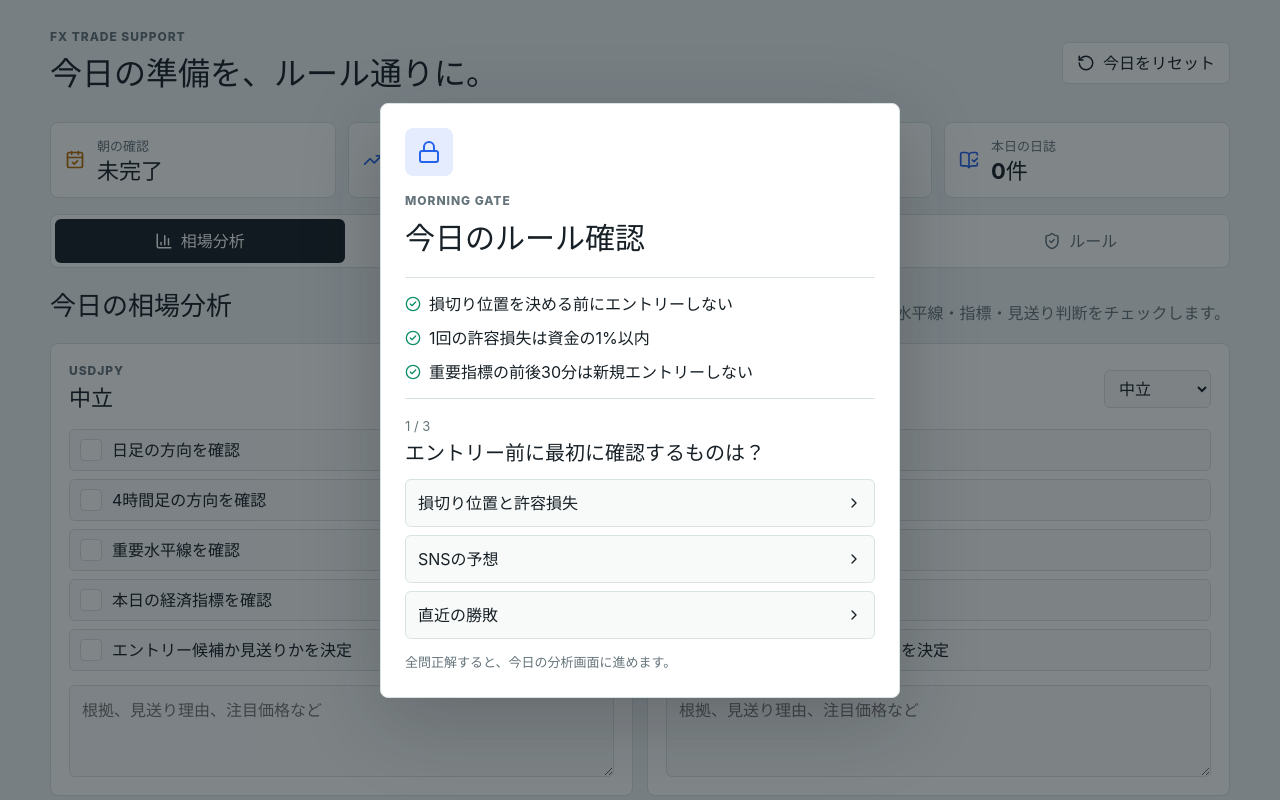
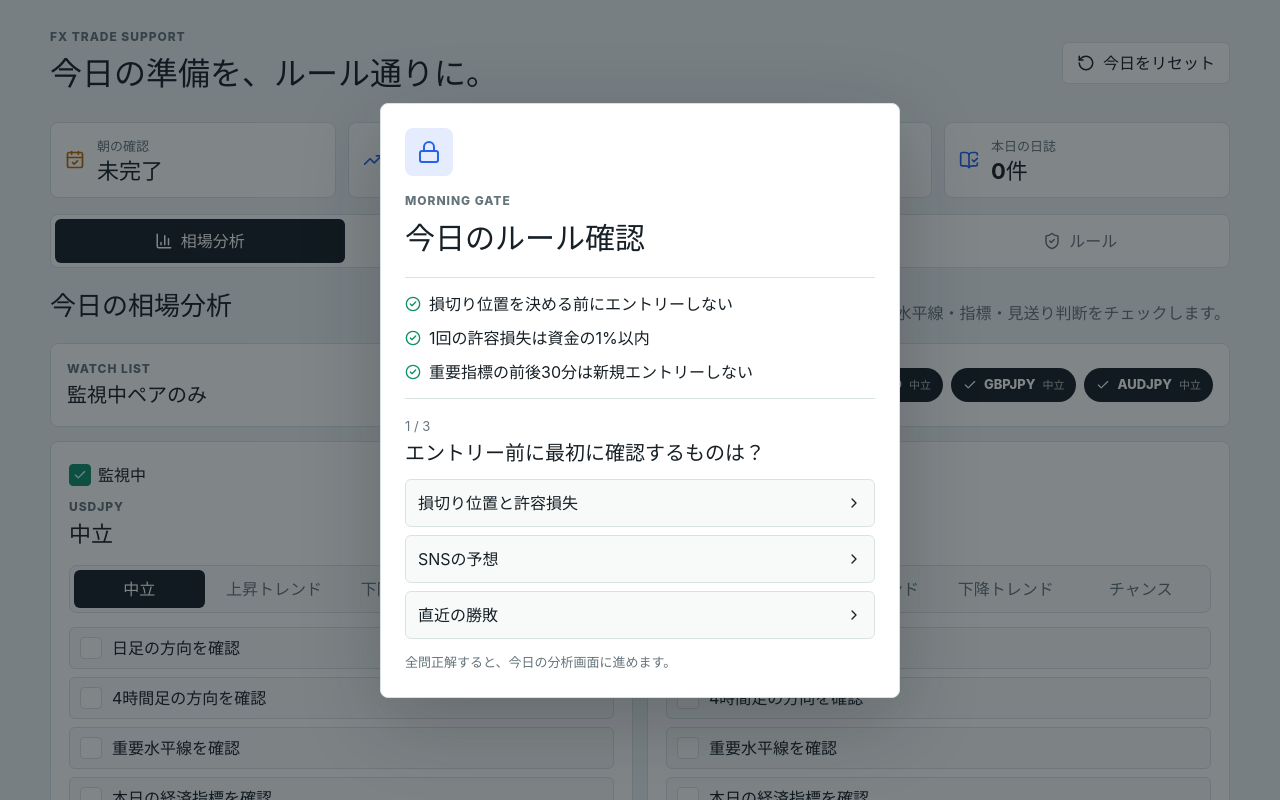
Before and after one commit to toufx6367/fx-trade-support, a React (Vite) app: page / in a window 1280 px wide. Shown: the top 800 px of the page. Built offline with nearby package versions, Linux system fonts and the light colour scheme.

Commit message:
Add watchlist pair controls

```diff
--- a/src/App.css
+++ b/src/App.css
@@ -93,6 +93,8 @@
 .tabbar button,
 .ghost-button,
 .primary-button,
+.watch-toggle,
+.bias-segments button,
 .check-row,
 .large-check,
 .rule-list button,
@@ -148,6 +150,50 @@
   grid-template-columns: repeat(2, minmax(0, 1fr));
 }
 
+.watch-list {
+  align-items: center;
+  background: var(--surface);
+  border: 1px solid var(--line);
+  border-radius: 8px;
+  display: grid;
+  gap: 14px;
+  grid-template-columns: minmax(170px, auto) 1fr;
+  margin-bottom: 14px;
+  padding: 16px;
+}
+
+.watch-list h2 {
+  color: var(--ink);
+  font-size: 20px;
+  margin: 2px 0 0;
+}
+
+.watch-chips {
+  display: flex;
+  flex-wrap: wrap;
+  gap: 8px;
+  justify-content: flex-end;
+}
+
+.watch-chip {
+  align-items: center;
+  background: var(--ink);
+  border-radius: 999px;
+  color: white;
+  display: inline-flex;
+  font-size: 13px;
+  font-weight: 800;
+  gap: 7px;
+  min-height: 34px;
+  padding: 0 12px;
+}
+
+.watch-chip small {
+  color: rgba(255, 255, 255, 0.72);
+  font-size: 11px;
+  font-weight: 700;
+}
+
 .pair-card,
 .decision-panel,
 .journal-form,
@@ -164,6 +210,11 @@
   padding: 18px;
 }
 
+.pair-card.muted {
+  background: color-mix(in srgb, var(--surface) 72%, var(--bg));
+  opacity: 0.72;
+}
+
 .pair-heading {
   align-items: center;
   display: flex;
@@ -174,6 +225,62 @@
 .pair-heading h2 {
   font-size: 22px;
   margin: 2px 0 0;
+}
+
+.watch-toggle {
+  background: transparent;
+  border-radius: 6px;
+  color: var(--muted);
+  gap: 7px;
+  margin: 0 0 8px -2px;
+  min-height: 30px;
+  padding: 0 2px;
+}
+
+.watch-toggle span {
+  align-items: center;
+  border: 1px solid var(--line);
+  border-radius: 4px;
+  display: inline-flex;
+  height: 22px;
+  justify-content: center;
+  width: 22px;
+}
+
+.watch-toggle.active {
+  color: var(--ink);
+  font-weight: 800;
+}
+
+.watch-toggle.active span {
+  background: var(--good);
+  border-color: var(--good);
+  color: white;
+}
+
+.bias-segments {
+  background: var(--field);
+  border: 1px solid var(--line);
+  border-radius: 8px;
+  display: grid;
+  gap: 4px;
+  grid-template-columns: repeat(4, minmax(0, 1fr));
+  padding: 4px;
+}
+
+.bias-segments button {
+  background: transparent;
+  border-radius: 6px;
+  color: var(--muted);
+  justify-content: center;
+  min-height: 38px;
+  padding: 0 8px;
+}
+
+.bias-segments button.active {
+  background: var(--ink);
+  color: var(--surface);
+  font-weight: 800;
 }
 
 select,
@@ -526,8 +633,13 @@ textarea:focus-visible {
 
   .summary-grid,
   .pair-grid,
-  .split-layout {
+  .split-layout,
+  .watch-list {
     grid-template-columns: 1fr;
+  }
+
+  .watch-chips {
+    justify-content: flex-start;
   }
 
   .tabbar {
@@ -561,4 +673,8 @@ textarea:focus-visible {
   .tabbar button {
     font-size: 14px;
   }
+
+  .bias-segments {
+    grid-template-columns: repeat(2, minmax(0, 1fr));
+  }
 }
--- a/src/App.tsx
+++ b/src/App.tsx
@@ -11,6 +11,7 @@ import {
   Plus,
   RotateCcw,
   ShieldCheck,
+  Square,
   Target,
   Trash2,
   TrendingUp,
@@ -29,7 +30,8 @@ type MarketItem = {
 
 type PairAnalysis = {
   pair: PairKey
-  bias: '買い目線' | '売り目線' | '中立' | '見送り'
+  watched: boolean
+  bias: '中立' | '上昇トレンド' | '下降トレンド' | 'チャンス'
   items: MarketItem[]
   memo: string
 }
@@ -83,6 +85,13 @@ const quizQuestions = [
 
 const pairNames: PairKey[] = ['USDJPY', 'EURUSD', 'GBPJPY', 'AUDJPY']
 
+const biasOptions: PairAnalysis['bias'][] = [
+  '中立',
+  '上昇トレンド',
+  '下降トレンド',
+  'チャンス',
+]
+
 const defaultChecklist = [
   '日足の方向を確認',
   '4時間足の方向を確認',
@@ -118,10 +127,36 @@ const createChecklist = (labels: string[]) =>
 const createAnalyses = (): PairAnalysis[] =>
   pairNames.map((pair) => ({
     pair,
+    watched: true,
     bias: '中立',
     items: createChecklist(defaultChecklist),
     memo: '',
   }))
+
+const normalizeAnalysis = (analysis: Partial<PairAnalysis>): PairAnalysis => {
+  const fallback = createAnalyses().find((item) => item.pair === analysis.pair)
+  const rawBias = analysis.bias as string | undefined
+  const migratedBias =
+    rawBias === '買い目線'
+      ? '上昇トレンド'
+      : rawBias === '売り目線'
+        ? '下降トレンド'
+        : rawBias === '見送り'
+          ? '中立'
+          : rawBias
+
+  return {
+    pair: (analysis.pair ?? fallback?.pair ?? 'USDJPY') as PairKey,
+    watched: analysis.watched ?? true,
+    bias: biasOptions.includes(migratedBias as PairAnalysis['bias'])
+      ? (migratedBias as PairAnalysis['bias'])
+      : '中立',
+    items: analysis.items?.length
+      ? analysis.items
+      : createChecklist(defaultChecklist),
+    memo: analysis.memo ?? '',
+  }
+}
 
 const createInitialState = (): AppState => ({
   gateDate: '',
@@ -143,7 +178,10 @@ const loadState = (): AppState => {
     return {
       ...loaded,
       marketDate: today,
-      analyses: loaded.marketDate === today ? loaded.analyses : createAnalyses(),
+      analyses:
+        loaded.marketDate === today
+          ? loaded.analyses.map(normalizeAnalysis)
+          : createAnalyses(),
       pretradeDate: today,
       pretrade:
         loaded.pretradeDate === today
@@ -176,10 +214,17 @@ function App() {
   }, [state])
 
   const marketProgress = useMemo(() => {
-    const items = state.analyses.flatMap((analysis) => analysis.items)
+    const watchedAnalyses = state.analyses.filter((analysis) => analysis.watched)
+    const items = watchedAnalyses.flatMap((analysis) => analysis.items)
+    if (items.length === 0) return 0
     const done = items.filter((item) => item.checked).length
     return Math.round((done / items.length) * 100)
   }, [state.analyses])
+
+  const watchedAnalyses = useMemo(
+    () => state.analyses.filter((analysis) => analysis.watched),
+    [state.analyses],
+  )
 
   const pretradeProgress = useMemo(() => {
     const done = state.pretrade.filter((item) => item.checked).length
@@ -226,6 +271,17 @@ function App() {
                 item.id === itemId ? { ...item, checked: !item.checked } : item,
               ),
             }
+          : analysis,
+      ),
+    }))
+  }
+
+  const toggleWatchedPair = (pair: PairKey) => {
+    setState((current) => ({
+      ...current,
+      analyses: current.analyses.map((analysis) =>
+        analysis.pair === pair
+          ? { ...analysis, watched: !analysis.watched }
           : analysis,
       ),
     }))
@@ -368,29 +424,67 @@ function App() {
             title="今日の相場分析"
             description="監視通貨ごとに、方向・水平線・指標・見送り判断をチェックします。"
           />
+          <aside className="watch-list" aria-label="監視通貨ペアのみ">
+            <div>
+              <p className="eyebrow">Watch List</p>
+              <h2>監視中ペアのみ</h2>
+            </div>
+            {watchedAnalyses.length > 0 ? (
+              <div className="watch-chips">
+                {watchedAnalyses.map((analysis) => (
+                  <span className="watch-chip" key={analysis.pair}>
+                    <Check size={14} />
+                    {analysis.pair}
+                    <small>{analysis.bias}</small>
+                  </span>
+                ))}
+              </div>
+            ) : (
+              <p className="empty-state">監視中の通貨ペアがありません。</p>
+            )}
+          </aside>
           <div className="pair-grid">
             {state.analyses.map((analysis) => (
-              <article className="pair-card" key={analysis.pair}>
+              <article
+                className={analysis.watched ? 'pair-card' : 'pair-card muted'}
+                key={analysis.pair}
+              >
                 <div className="pair-heading">
                   <div>
+                    <button
+                      className={
+                        analysis.watched ? 'watch-toggle active' : 'watch-toggle'
+                      }
+                      type="button"
+                      onClick={() => toggleWatchedPair(analysis.pair)}
+                    >
+                      <span>
+                        {analysis.watched ? (
+                          <Check size={14} />
+                        ) : (
+                          <Square size={14} />
+                        )}
+                      </span>
+                      {analysis.watched ? '監視中' : '監視外'}
+                    </button>
                     <p className="eyebrow">{analysis.pair}</p>
                     <h2>{analysis.bias}</h2>
                   </div>
-                  <select
-                    aria-label={`${analysis.pair}の目線`}
-                    value={analysis.bias}
-                    onChange={(event) =>
-                      updateBias(
-                        analysis.pair,
-                        event.target.value as PairAnalysis['bias'],
-                      )
-                    }
-                  >
-                    <option>買い目線</option>
-                    <option>売り目線</option>
-                    <option>中立</option>
-                    <option>見送り</option>
-                  </select>
+                </div>
+                <div
+                  className="bias-segments"
+                  aria-label={`${analysis.pair}のカテゴリ`}
+                >
+                  {biasOptions.map((bias) => (
+                    <button
+                      className={analysis.bias === bias ? 'active' : ''}
+                      key={bias}
+                      type="button"
+                      onClick={() => updateBias(analysis.pair, bias)}
+                    >
+                      {bias}
+                    </button>
+                  ))}
                 </div>
                 <div className="checklist">
                   {analysis.items.map((item) => (
```
Also changed, not shown: 1 other file (tests, documents, lock files or other folders).
